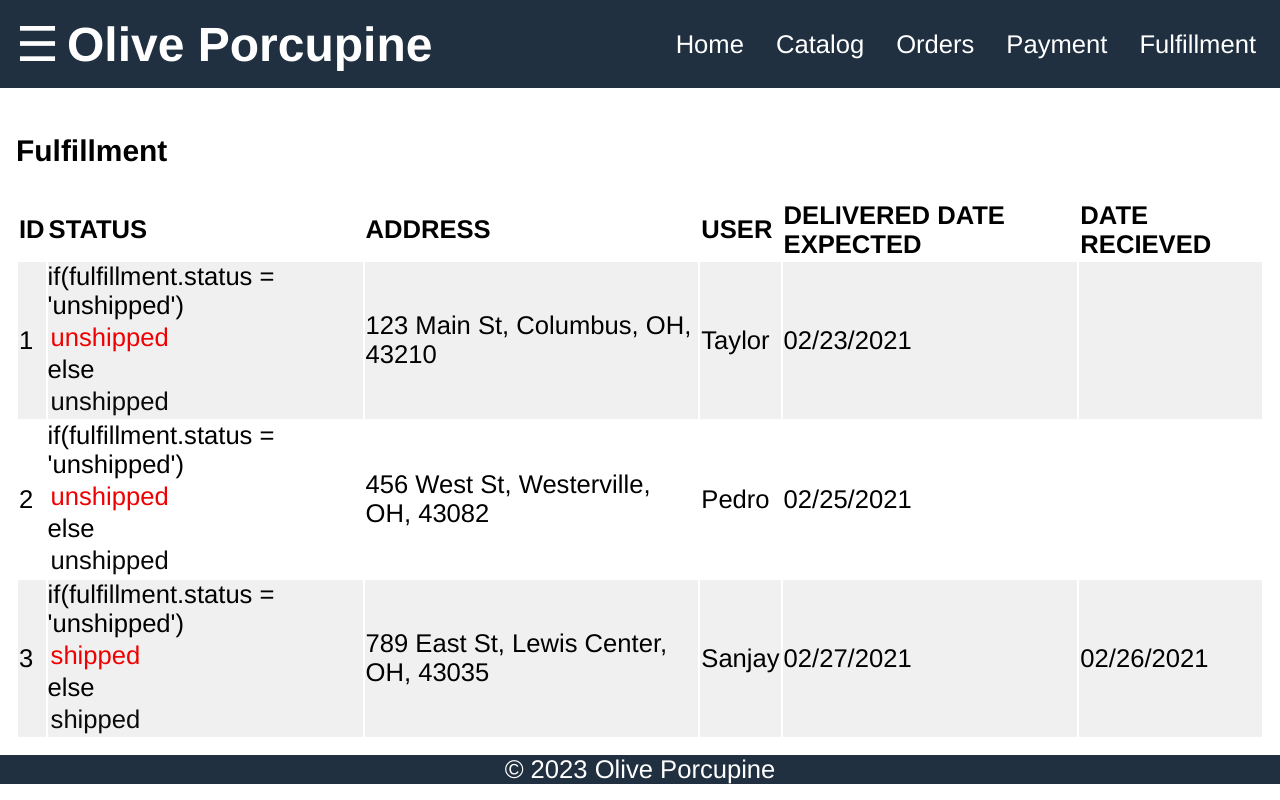
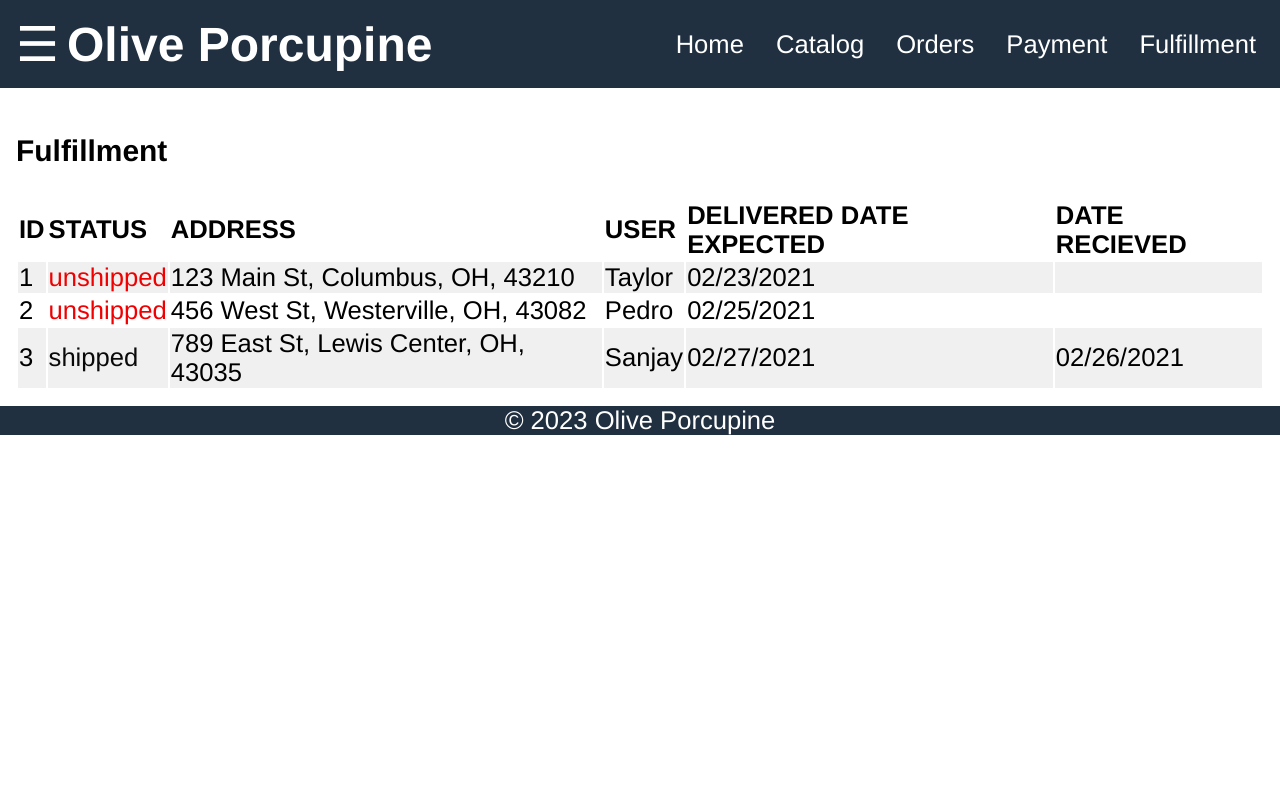
Before and after one commit to Oliveporcupine/olive-porcupine-web, a React (Create React App) app in the folder frontend/: page /Fulfillment in a window 1280 px wide. Built offline with nearby package versions, Linux system fonts and the light colour scheme.

Commit message:
commit main

```diff
--- a/frontend/src/Fulfillment/Fulfillment.tsx
+++ b/frontend/src/Fulfillment/Fulfillment.tsx
@@ -24,23 +24,20 @@ function fulfillment(){
                     <tbody>
                         {data.fulfillment.map((fulfillment)=>(
                         <tr key={fulfillment._id}>
-                            <td>{fulfillment._id}</td>
-                           if(fulfillment.status = 'unshipped') {
-
-
-                            <div className= 'status-unshipped' >
-
-                                <td>{fulfillment.status.toString()} </td>
-
+                        <td>{fulfillment._id}</td>
+                        {fulfillment.status === 'unshipped' ? (
+                        <td>
+                            <div className='status-unshipped'>
+                                {fulfillment.status.toString()}
                             </div>
-                        }
-                        else{
-                            <div className= 'status-shipped' >
-
-                               <td>{fulfillment.status.toString()} </td>
-
-                           </div>
-                        }
+                        </td>
+                        ) : (
+                        <td>
+                            <div className='status-shipped'>
+                                {fulfillment.status.toString()}
+                            </div>
+                        </td>
+                        )}
                             <td>{fulfillment.address}</td>
                             <td>{fulfillment.user.name}</td>
                             <td>{fulfillment.deliveredDateExpected}</td>
```
